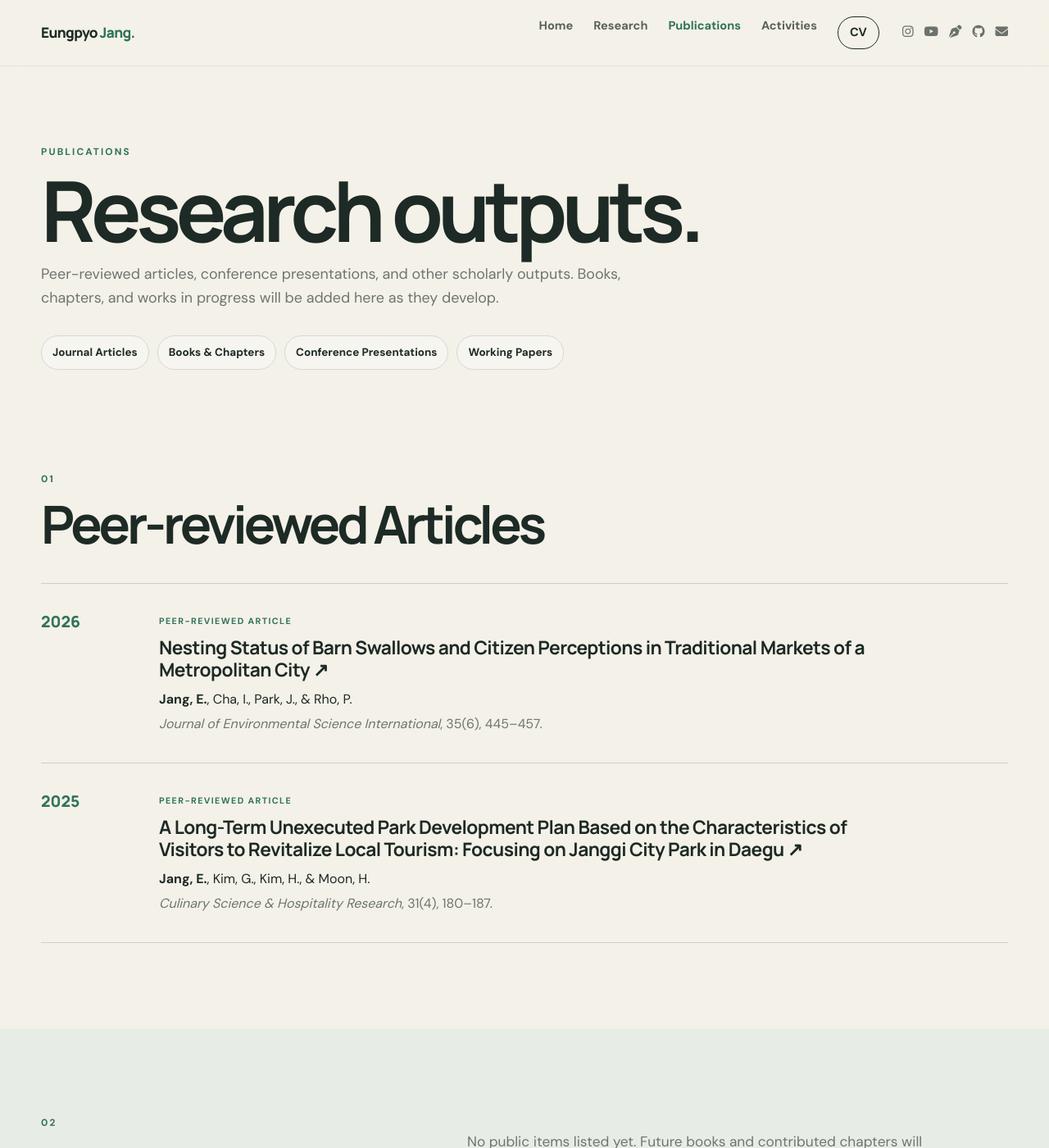
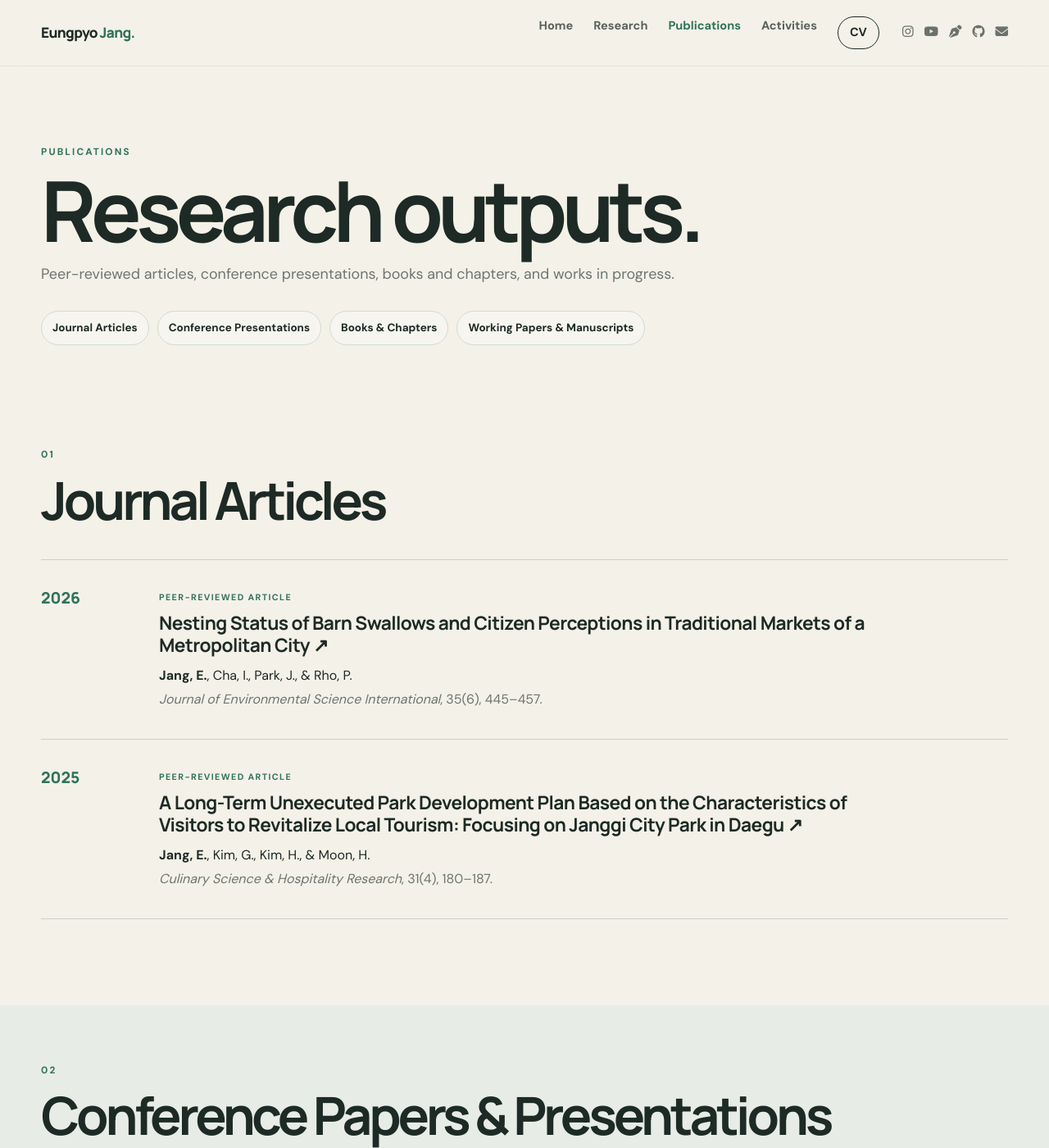
Before and after one commit to eungpyojang/eungpyojang.github.io, a Jekyll site: the page built from publications.html, in a window 1280 px wide and 1400 px high. Shown: the whole window at 82% size. Built offline with Jekyll 4.4.1, drawn with Linux system fonts in a browser that asks for light colours; some of the changed text lies outside the part shown.

Commit message:
Reorder publication sections

```diff
--- a/publications.html
+++ b/publications.html
@@ -9,17 +9,17 @@
 <section class="page-hero shell compact-hero">
   <p class="eyebrow">PUBLICATIONS</p>
   <h1>Research outputs.</h1>
-  <p class="page-hero-copy">Peer-reviewed articles, conference presentations, and other scholarly outputs. Books, chapters, and works in progress will be added here as they develop.</p>
+  <p class="page-hero-copy">Peer-reviewed articles, conference presentations, books and chapters, and works in progress.</p>
   <div class="jump-links">
     <a href="#articles">Journal Articles</a>
+    <a href="#conferences">Conference Presentations</a>
     <a href="#books">Books &amp; Chapters</a>
-    <a href="#conferences">Conference Presentations</a>
-    <a href="#working">Working Papers</a>
+    <a href="#working">Working Papers &amp; Manuscripts</a>
   </div>
 </section>
 
 <section id="articles" class="page-section shell publication-section-block">
-  <div class="section-head"><div><p class="eyebrow">01</p><h2>Peer-reviewed Articles</h2></div></div>
+  <div class="section-head"><div><p class="eyebrow">01</p><h2>Journal Articles</h2></div></div>
   <div class="publication-list">
     <article class="publication">
       <div class="pub-year">2026</div>
@@ -42,15 +42,9 @@
   </div>
 </section>
 
-<section id="books" class="page-section section-tint">
-  <div class="shell empty-output-grid">
-    <div><p class="eyebrow">02</p><h2>Books &amp; Book Chapters</h2></div>
-    <p>No public items listed yet. Future books and contributed chapters will appear here.</p>
-  </div>
-</section>
-
-<section id="conferences" class="page-section shell publication-section-block">
-  <div class="section-head"><div><p class="eyebrow">03</p><h2>Conference Papers &amp; Presentations</h2></div></div>
+<section id="conferences" class="page-section section-tint publication-section-block">
+  <div class="shell">
+    <div class="section-head"><div><p class="eyebrow">02</p><h2>Conference Papers &amp; Presentations</h2></div></div>
     <div class="conference-list">
       <article>
         <span class="output-type">CONFERENCE PRESENTATION</span>
@@ -65,6 +59,14 @@
         <p class="muted">Korean Association for Local Government Studies Conference.</p>
       </article>
     </div>
+  </div>
+</section>
+
+<section id="books" class="page-section shell">
+  <div class="empty-output-grid">
+    <div><p class="eyebrow">03</p><h2>Books &amp; Book Chapters</h2></div>
+    <p>No public items listed yet. Future books and contributed chapters will appear here.</p>
+  </div>
 </section>
 
 <section id="working" class="page-section section-tint">
```
Lines whose indentation alone changed are shown as unchanged.
